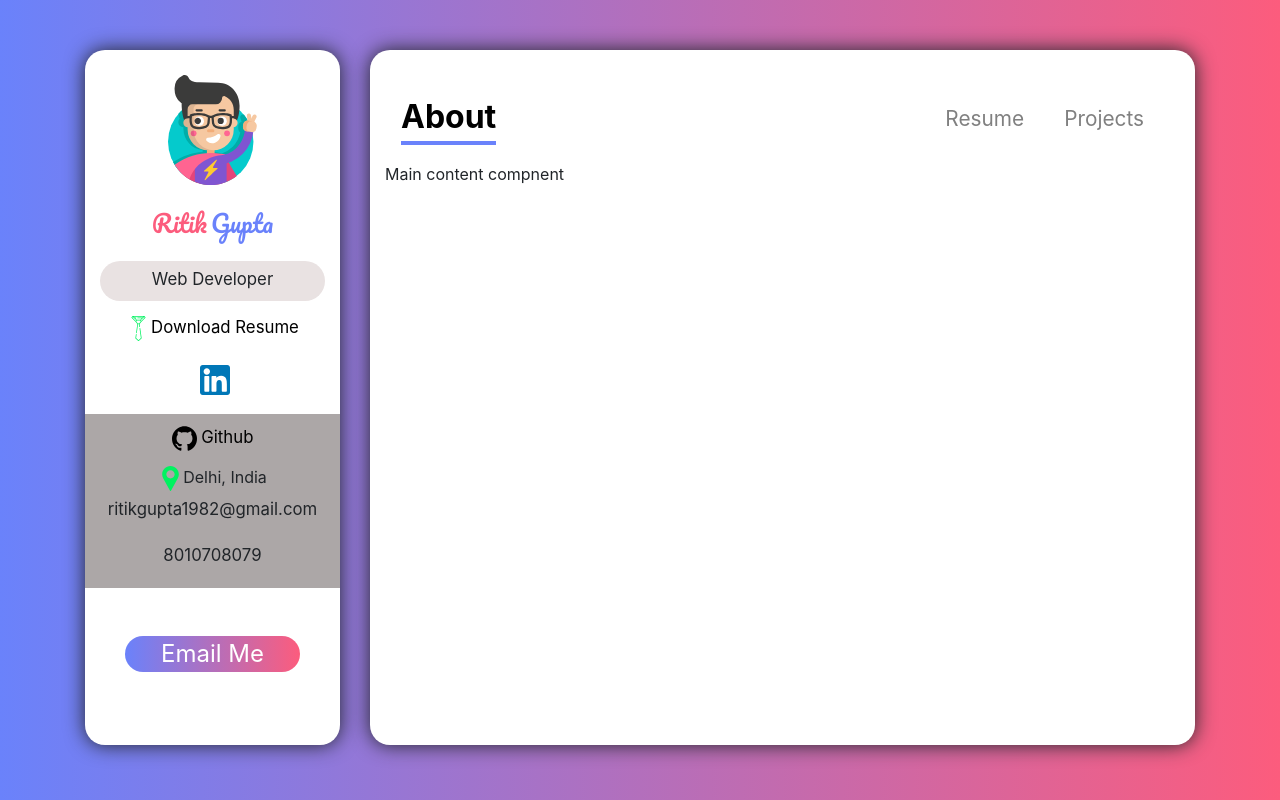
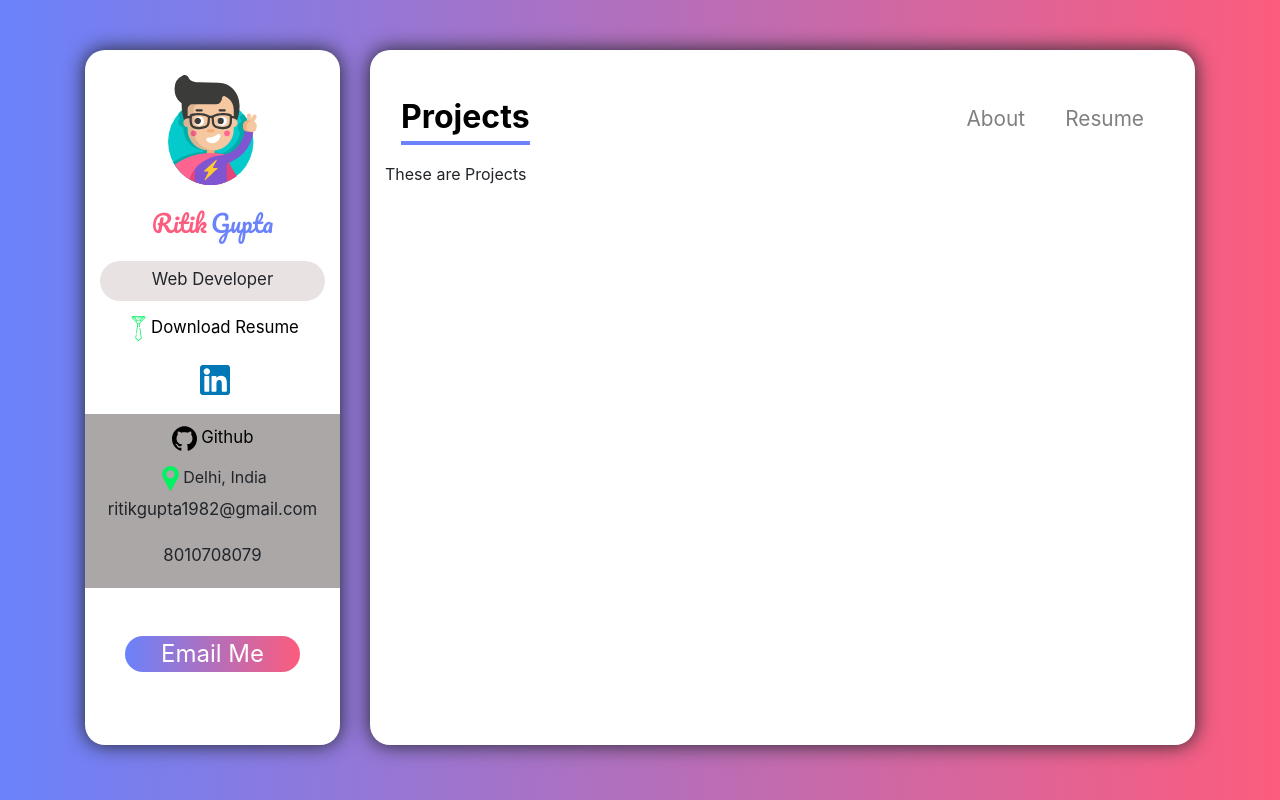
Before and after one commit to RitikGupta19/Portfolio, a React (Create React App) app: page /projects in a window 1280 px wide. Built offline with nearby package versions, Linux system fonts and the light colour scheme.

Commit message:
react router added and done

```diff
--- a/package.json
+++ b/package.json
@@ -8,6 +8,7 @@
     "@testing-library/user-event": "^12.2.0",
     "react": "^17.0.1",
     "react-dom": "^17.0.1",
+    "react-router-dom": "^5.2.0",
     "react-scripts": "4.0.0",
     "web-vitals": "^0.2.4"
   },
--- a/src/App.js
+++ b/src/App.js
@@ -1,10 +1,12 @@
 import React, { Fragment } from "react";
+import { BrowserRouter } from "react-router-dom";
 import SideBar from "./Components/SideBar";
 import Main from "./Components/Main";
 import Navbar from "./Components/Navbar";
 
 const App = () => {
   return (
+    <BrowserRouter>
       <Fragment>
         <div className='App'>
           <div className='container'>
@@ -23,6 +25,7 @@
           </div>
         </div>
       </Fragment>
+    </BrowserRouter>
   );
 };
 
--- /dev/null
+++ b/src/Components/About.js
@@ -0,0 +1,7 @@
+import React from "react";
+
+const About = () => {
+  return <div>This is About Me</div>;
+};
+
+export default About;
--- a/src/Components/Main.js
+++ b/src/Components/Main.js
@@ -1,7 +1,20 @@
 import React from "react";
+import { Redirect, Route, Switch } from "react-router-dom";
+import About from "./About";
+import Projects from "./Projects";
+import Resume from "./Resume";
 
 const Main = () => {
-  return <div>Main content compnent</div>;
+  return (
+    <Switch>
+      <Route exact path='/' component={About}></Route>
+      <Route exact path='/resume' component={Resume}></Route>
+      <Route exact path='/projects' component={Projects}></Route>
+      <Route>
+        <Redirect to='/'></Redirect>
+      </Route>
+    </Switch>
+  );
 };
 
 export default Main;
--- a/src/Components/Navbar.js
+++ b/src/Components/Navbar.js
@@ -1,7 +1,17 @@
-import React, { useState } from "react";
+import React, { useState, useEffect } from "react";
+import { Link } from "react-router-dom";
 
 const Navbar = () => {
-  const [navItem, setNavItem] = useState("About");
+  const [navItem, setNavItem] = useState("");
+  const [componenet, setComponenet] = useState("");
+
+  useEffect(() => {
+    let url = window.location.pathname;
+    setNavItem(url);
+    if (url === "/") setComponenet("About");
+    else if (url === "/resume") setComponenet("Resume");
+    else if (url === "/projects") setComponenet("Projects");
+  }, [navItem]);
 
   const handleNav = (nav) => {
     setNavItem(nav);
@@ -9,22 +19,28 @@
 
   return (
     <div className='navbar'>
-      <div className='navbar_active'>{navItem}</div>
+      <div className='navbar_active'>{componenet}</div>
       <div className='navbar_items'>
-        {navItem !== "About" && (
+        {navItem !== "/" && (
+          <Link to='/'>
             <div className='navbar_item' onClick={() => handleNav("About")}>
               About
             </div>
+          </Link>
         )}
-        {navItem !== "Resume" && (
+        {navItem !== "/resume" && (
+          <Link to='/resume'>
             <div className='navbar_item' onClick={() => handleNav("Resume")}>
               Resume
             </div>
+          </Link>
         )}
-        {navItem !== "Projects" && (
+        {navItem !== "/projects" && (
+          <Link to='/projects'>
             <div className='navbar_item' onClick={() => handleNav("Projects")}>
               Projects
             </div>
+          </Link>
         )}
       </div>
     </div>
--- /dev/null
+++ b/src/Components/Projects.js
@@ -0,0 +1,7 @@
+import React from "react";
+
+const Projects = () => {
+  return <div>These are Projects</div>;
+};
+
+export default Projects;
--- /dev/null
+++ b/src/Components/Resume.js
@@ -0,0 +1,7 @@
+import React from "react";
+
+const Resume = () => {
+  return <div>This is my resume</div>;
+};
+
+export default Resume;
```
Also changed, not shown: 1 other file (tests, documents, lock files or other folders). Lines whose indentation alone changed are shown as unchanged.
